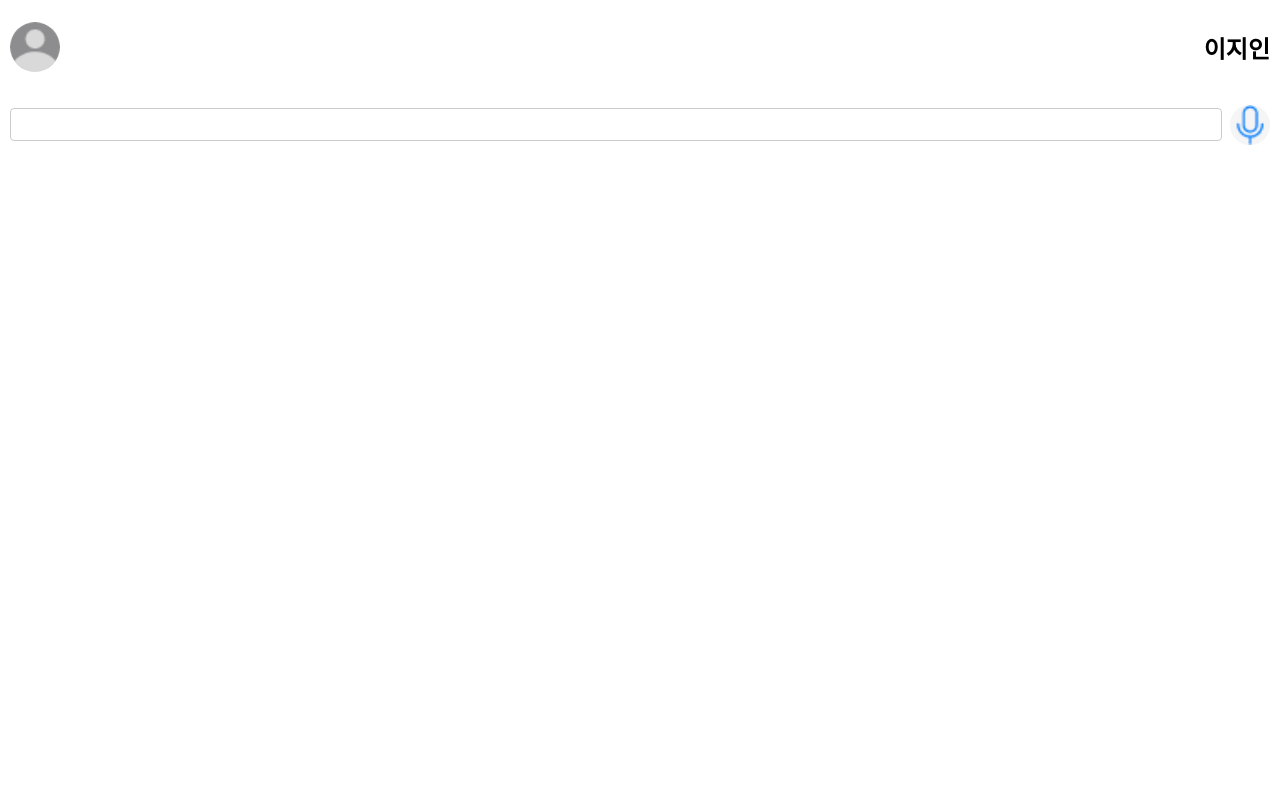
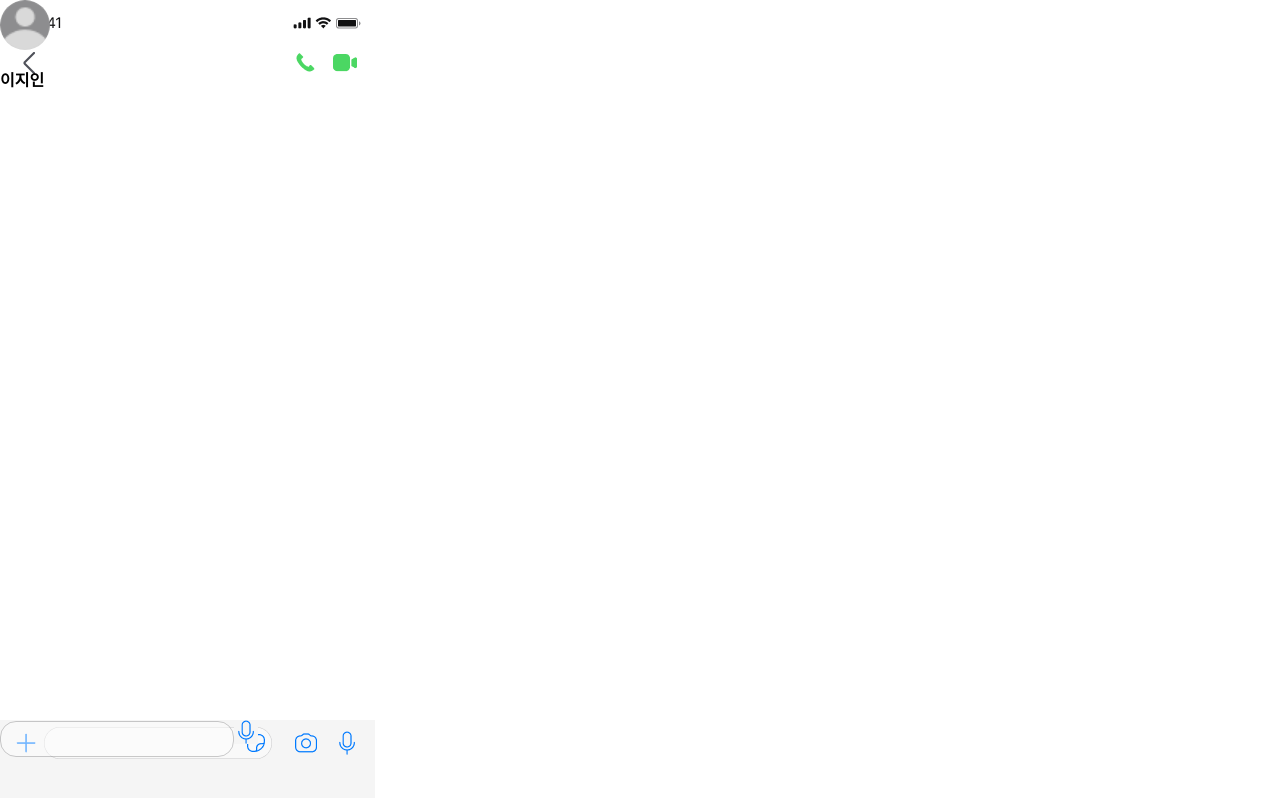
Before and after one commit to CEOS-Developers/react-messenger-19th, a React (Create React App) app: page / in a window 1280 px wide. Built offline with nearby package versions, Linux system fonts and the light colour scheme.

Commit message:
style:상대방일때만 프로필 이미지 보이도록 조정, 각종 스타일 fixing중..

```diff
--- a/src/ChattingRoom.tsx
+++ b/src/ChattingRoom.tsx
@@ -56,6 +56,7 @@ function ChattingRoom() {
         setMessages((prevMessages) => [...prevMessages, newMessage]);
     };
 
+
 	const toggleUser = () => {
 		setCurrentUserIndex((currentIndex) => (currentIndex === 0 ? 1 : 0));
 	};
--- a/src/components/ChatBody.tsx
+++ b/src/components/ChatBody.tsx
@@ -1,9 +1,12 @@
+
 import React from 'react';
 import {
 	ChatBodyContainer,
 	TimeDisplay,
 	DateSeparator,
 	ChatMessageBox,
+    UserProfileImage
+
 } from '../style/ChatBodyStyle';
 
 interface Message {
@@ -49,11 +52,11 @@ const ChatBody: React.FC<ChatBodyProps> = ({ messages, currentUser }) => {
 						{displayDateSeparator && (
 							<DateSeparator>{formatDate(message.date)}</DateSeparator>
 						)}
+                    <TimeDisplay>{formatTime(message.date)}</TimeDisplay>
 						<ChatMessageBox isCurrentUser={message.from === currentUser}>
-							<div>{message.from}</div>
 							<div>{message.content}</div>
-							<TimeDisplay>{formatTime(message.date)}</TimeDisplay>
 						</ChatMessageBox>
+                        <UserProfileImage src='/item/profile_mini.png' isCurrentUser={message.from === currentUser}/>
 					</React.Fragment>
 				);
 			})}
--- a/src/components/ChatBottom.tsx
+++ b/src/components/ChatBottom.tsx
@@ -7,7 +7,7 @@ import {
 } from '../style/ChatBottomStyle';
 
 const sendIcon = '/item/sendIcon.png';
-const micIcon = 'item/micIcon.png';
+const micIcon = '/item/micIcon.png';
 
 interface ChatBottomProps {
 	onSendMessage: (messageContent: string) => void;
@@ -42,10 +42,7 @@ const ChatBottom: React.FC<ChatBottomProps> = ({ onSendMessage }) => {
 				}
 				onKeyPress={handleKeyPress}
 			/>
-			<SendButton
-				onClick={sendMessage}
-				backgroundImage={buttonImage}
-			></SendButton>
+			<SendButton src={buttonImage} onClick={sendMessage} alt='Send' />
 		</ChatBottomContainer>
 	);
 };
--- a/src/components/ChatHead.tsx
+++ b/src/components/ChatHead.tsx
@@ -14,7 +14,7 @@ interface ChatHeadProps {
 const ChatHead: React.FC<ChatHeadProps> = ({ user, onUserClick }) => {
 	return (
 		<ChatHeadContainer onClick={onUserClick}>
-			< UserImage
+			<UserImage
 				src={user.image}
 				alt='Profile'
 				style={{ width: '50px', height: '50px', borderRadius: '50%' }}
--- a/src/style/ChatBodyStyle.tsx
+++ b/src/style/ChatBodyStyle.tsx
@@ -1,23 +1,49 @@
 import styled, { css } from 'styled-components';
 
 export const ChatMessageBox = styled.div<{ isCurrentUser: boolean }>`
-  padding: 10px;
+display:inline-block;
+  padding: 5px;
+  width:196px;
   margin: 5px;
   border-radius: 8px;
-  background-color: lightgray;
+  background-color: #EDEDED;
   align-self: flex-start;
+  font-size: 16px;
+  border-radius: 20px 20px 5px 20px;
+
+
 
   ${(props) =>
     props.isCurrentUser &&
     css`
-      background-color: lightblue;
+      background-color: #DCF7C5;
       align-self: flex-end;
     `}
 `;
 
 export const ChatBodyContainer = styled.div`
+
   display: flex;
   flex-direction: column;
+  margin-top: 96px;
+  margin-bottom:80px;
+
+
+
+`;
+
+export const UserProfileImage = styled.img<{ isCurrentUser: boolean }>`
+  width: 20px;
+  height: 20px;
+  border-radius: 50%;
+  margin-right: 0px; /* 메시지 박스와의 간격 */
+  display:inline-block;
+
+  ${(props) =>
+    props.isCurrentUser &&
+    css`
+     display:none;
+    `}
 `;
 
 export const DateSeparator = styled.div`
@@ -35,4 +61,6 @@ export const TimeDisplay = styled.span`
   display: block; // 메시지 박스 위에 표시
   text-align: center; // 정중앙 정렬
   margin-bottom: 5px;
+  font-size: 12px;
+
 `;
--- a/src/style/ChatBottomStyle.tsx
+++ b/src/style/ChatBottomStyle.tsx
@@ -1,28 +1,35 @@
 import styled from 'styled-components';
 
+// ChatBottomContainer를 div로 변경하여 컨테이너로 사용
 export const ChatBottomContainer = styled.div`
-  display: flex;
-  align-items: center;
-  padding: 10px;
+position: fixed;
+bottom: 0;
+width: 375px;
+height: 80px;
+
+
+	flex-shrink: 0;
+
+	background-image: url('/item/chatBottom.png');
+	background-size: cover;
 `;
 
 export const ChatInput = styled.input`
-  flex-grow: 1;
-  margin-right: 8px;
-  padding: 8px;
-  border-radius: 4px;
-  border: 1px solid #ccc;
+	width: 14.25rem;
+	height: 2rem;
+	flex-shrink: 0;
+  font-size: 14px;
+
+	border-radius: 1rem;
+	border: 0.5px solid var(--gray, #8d8d8f);
+	opacity: 0.4496;
+	background: var(--white, #fff);
 `;
 
-export const SendButton = styled.button<{ backgroundImage: string }>`
-  width: 40px;
-  height: 40px;
-  border-radius: 20px;
+export const SendButton = styled.img`
+  width: 1.5rem;
+  height: 1.5rem;
+  flex-shrink: 0;
+  cursor: pointer;
   border: none;
-  background-color: transparent;
-  background-image: url(${(props) => props.backgroundImage});
-  background-repeat: no-repeat;
-  background-position: center;
-  background-size: cover;
-  cursor: pointer;
 `;
--- a/src/style/ChatHeadStyle.tsx
+++ b/src/style/ChatHeadStyle.tsx
@@ -1,16 +1,22 @@
 import styled from 'styled-components';
 
 export const ChatHeadContainer = styled.div`
-  display: flex;
-  align-items: center;
-  justify-content: space-between;
-  padding: 10px;
+width: 375px;
+height: 96px;
+position: fixed;
+top: 0px;
+
+	flex-shrink: 0;
+	background-image: url('/item/chatHead.png');
+	background-size: cover;
 `;
 
 export const UserImage = styled.img`
   width: 50px;
   height: 50px;
   border-radius: 50%;
+
 `;
 
-export const UserName = styled.h2``;
+export const UserName = styled.h2`font-size: 16px;
+`;
```
Also changed, not shown: src/style/ChattingRoomStyle.tsx (+6 -1 lines), public/item/chatBottom.png (added), public/item/chatHead.png (added). Lines whose indentation alone changed are shown as unchanged.
